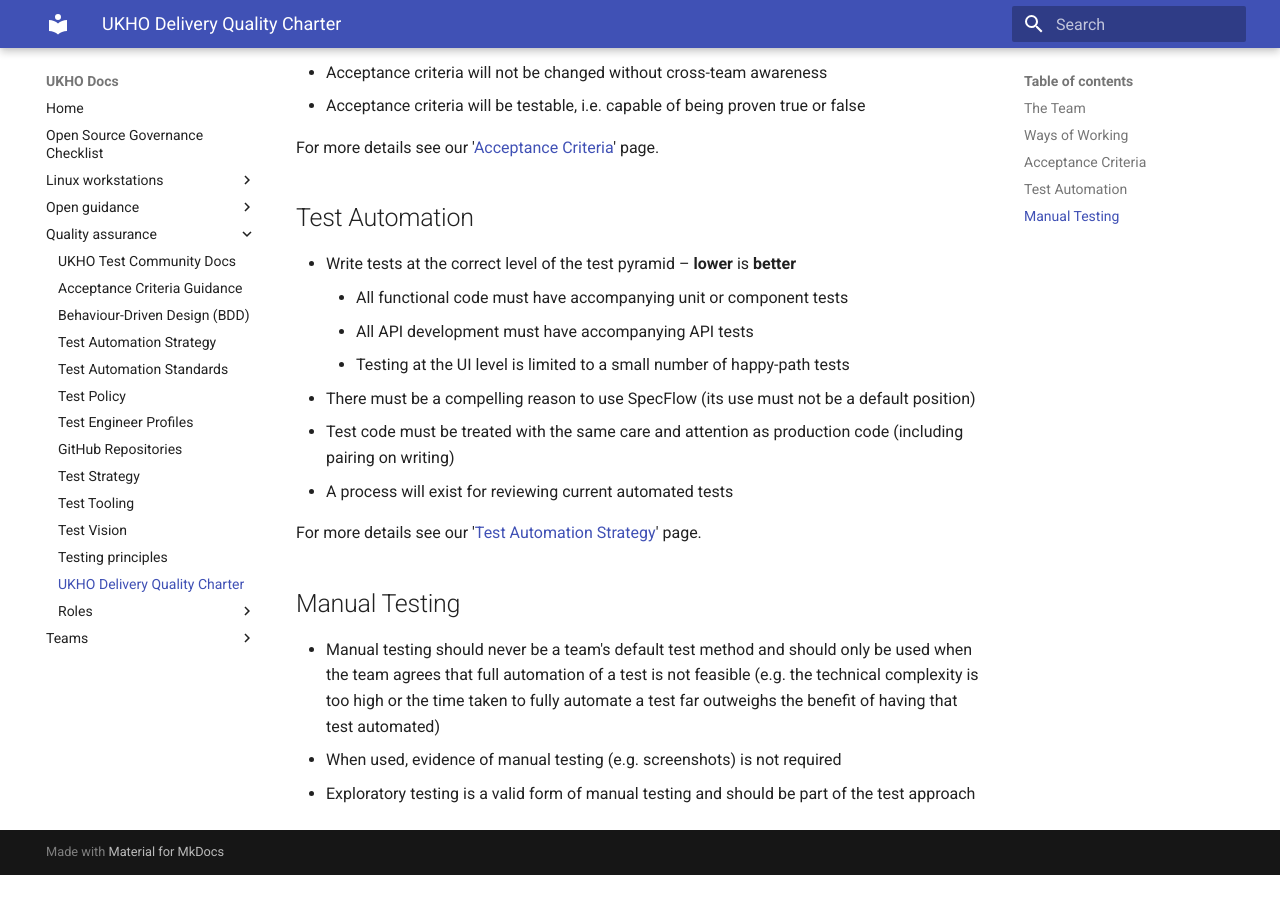
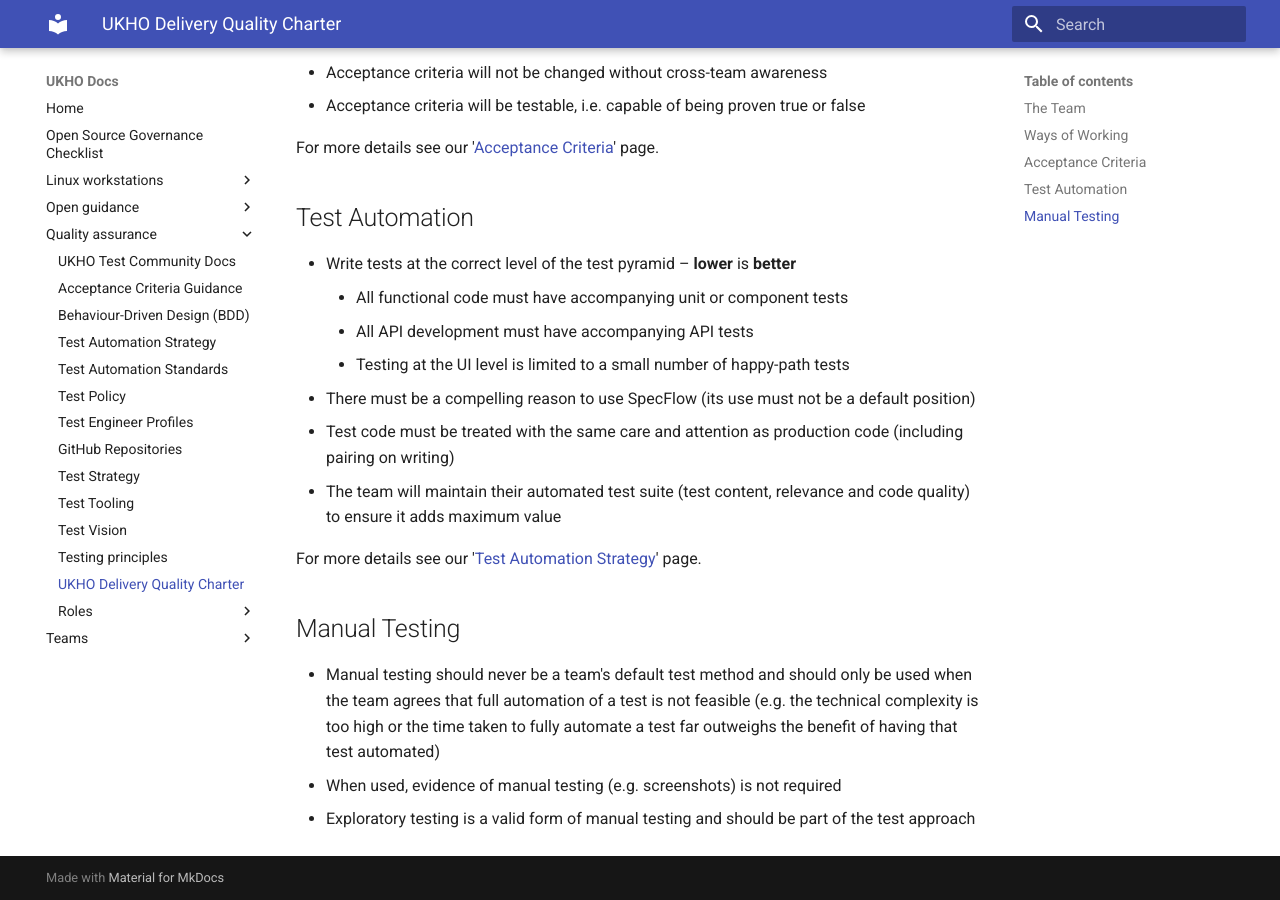
Before and after one commit to UKHO/docs, an MkDocs documentation site: the page built from docs/quality-assurance/ukho-quality-charter.md, in a window 1280 px wide and 900 px high, scrolled down 892 px. Built offline with MkDocs 1.6.1 and Material for MkDocs 9.7.7, drawn with Linux system fonts in a browser that asks for light colours; before the commit the page ends 1767 px from its top, so only the background shows below that.

Commit message:
Update line of maintaining test automation suite

```diff
--- a/docs/quality-assurance/ukho-quality-charter.md
+++ b/docs/quality-assurance/ukho-quality-charter.md
@@ -33,7 +33,7 @@ For more details see our '[Acceptance Criteria](acceptance-criteria.md)' page.
     * Testing at the UI level is limited to a small number of happy-path tests
 * There must be a compelling reason to use SpecFlow (its use must not be a default position)
 * Test code must be treated with the same care and attention as production code (including pairing on writing)
-* A process will exist for reviewing current automated tests
+* The team will maintain their automated test suite (test content, relevance and code quality) to ensure it adds maximum value
 
 For more details see our '[Test Automation Strategy](test-automation-strategy.md)' page.
 
```
